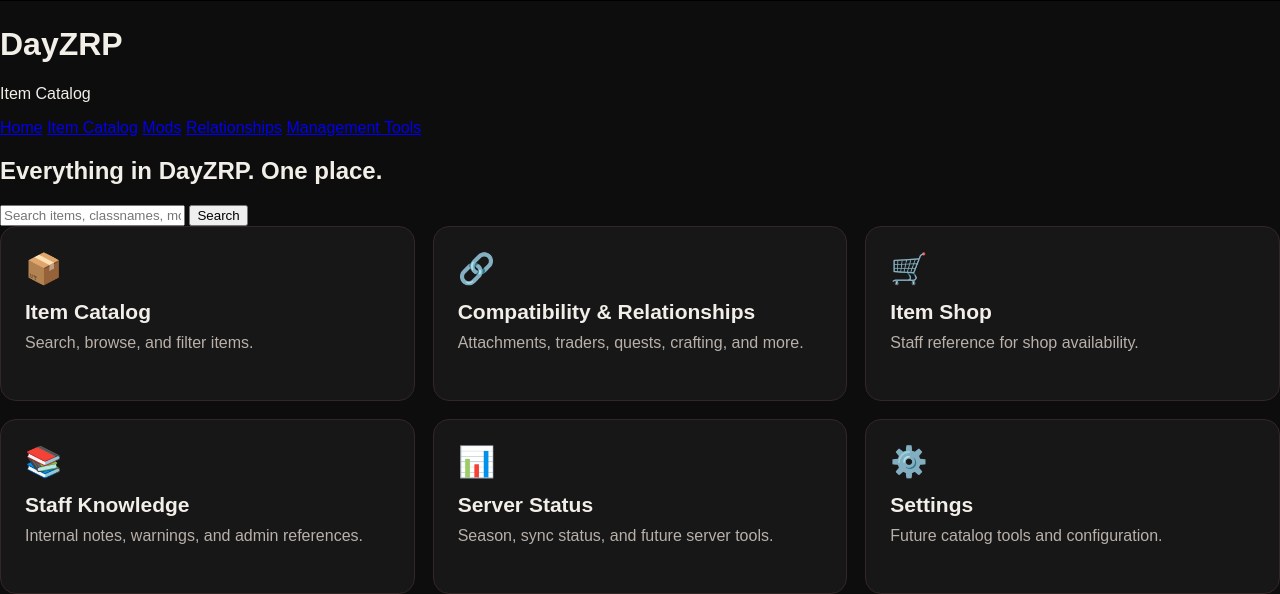
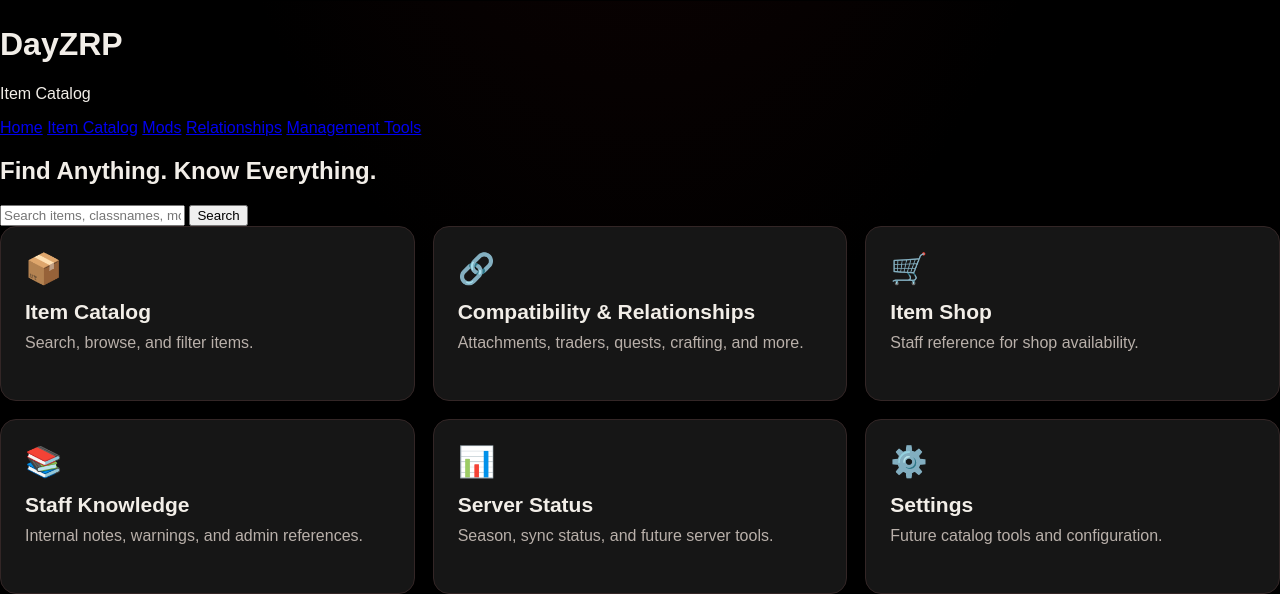
Before and after one commit to amylouinflorida/DZRP-Item-Catalog, a Flask app: page / in a window 1280 px wide; the page is wider, and only the part inside the window is pictured. Shown: the part 886-1480 px from the top of that part. Run offline with Flask 3, Linux system fonts and the light colour scheme.

Commit message:
update homepage

```diff
--- a/static/css/style.css
+++ b/static/css/style.css
@@ -5,8 +5,14 @@
 body {
     margin: 0;
     background:
-        radial-gradient(circle at top, rgba(111, 24, 24, 0.35), transparent 35%),
-        #0d0d0d;
+        radial-gradient(
+            ellipse at top,
+            rgba(130, 20, 20, 0.45) 0%,
+            rgba(70, 12, 12, 0.22) 25%,
+            rgba(0, 0, 0, 0) 60%
+        ),
+        #000;
+
     color: #f2eee8;
     font-family: Arial, Helvetica, sans-serif;
 }
--- a/templates/home.html
+++ b/templates/home.html
@@ -2,7 +2,7 @@
 
 {% block content %}
 <section class="hero-search">
-    <h1>Everything in DayZRP. One place.</h1>
+    <h1>Find Anything. Know Everything.</h1>
 
     <div class="search-box">
         <input type="text" placeholder="Search items, classnames, mods, or tags...">
```
